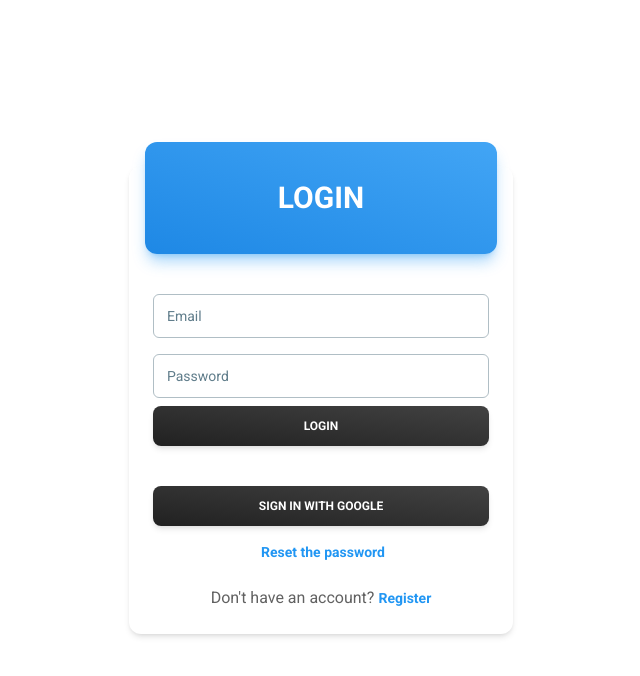
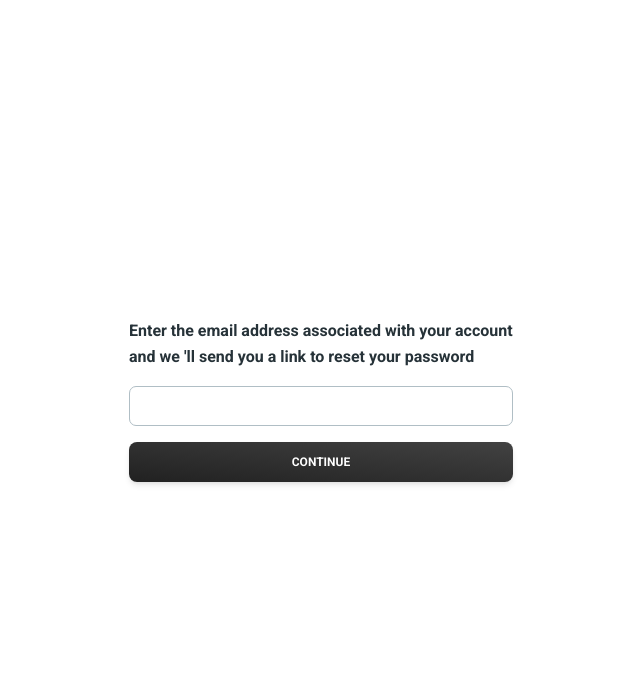
Before and after one commit to quynIT/zing-mee, a React (Vite) app: page /reset in a window 1280 px wide. Before the commit this address led to /login. Shown: the top 676 px of the page, without its empty margins (319-959 px from the left). Built offline with nearby package versions, Linux system fonts and the light colour scheme; no server answers.

Commit message:
Config app

```diff
--- a/src/App.jsx
+++ b/src/App.jsx
@@ -7,9 +7,7 @@ function App() {
   return (
     <h1 className="App">
       <BrowserRouter>
-        <AppContext>
           <Pages></Pages>
-        </AppContext>
       </BrowserRouter>
     </h1>
   );
```
